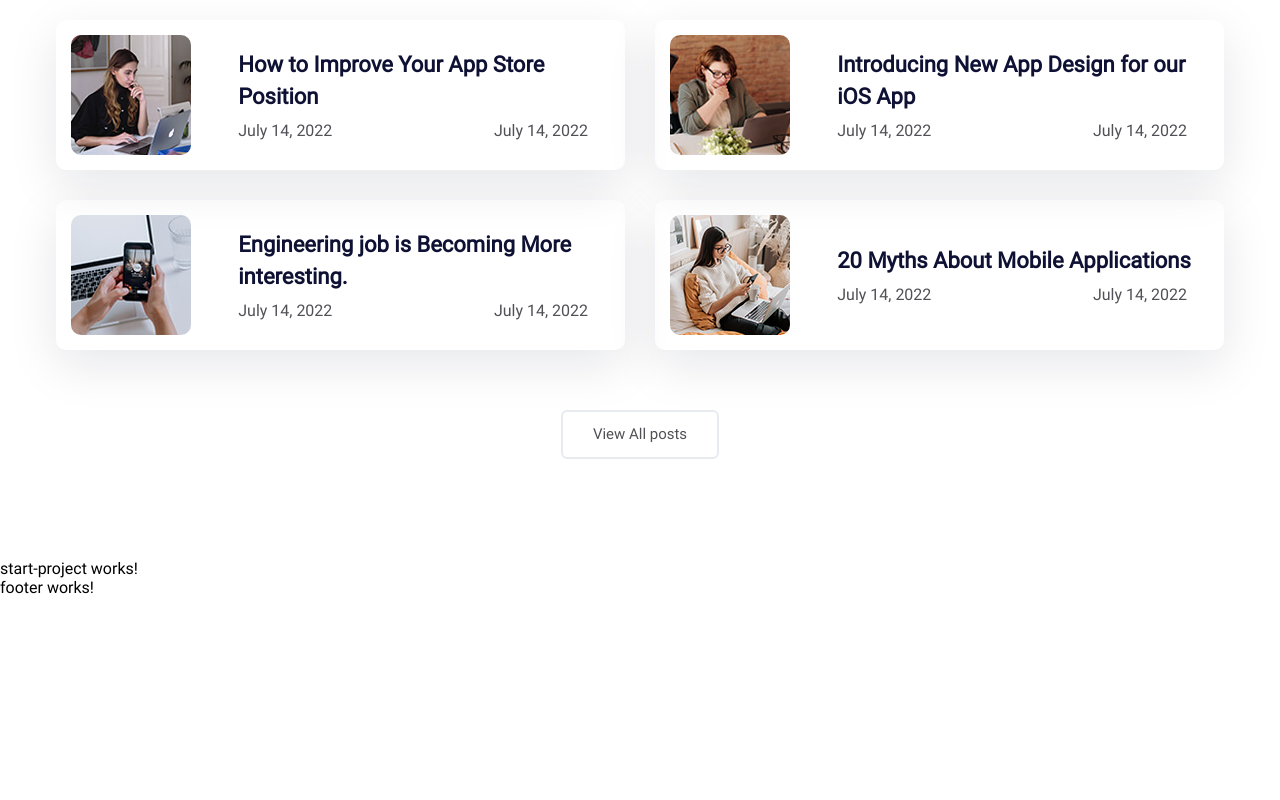
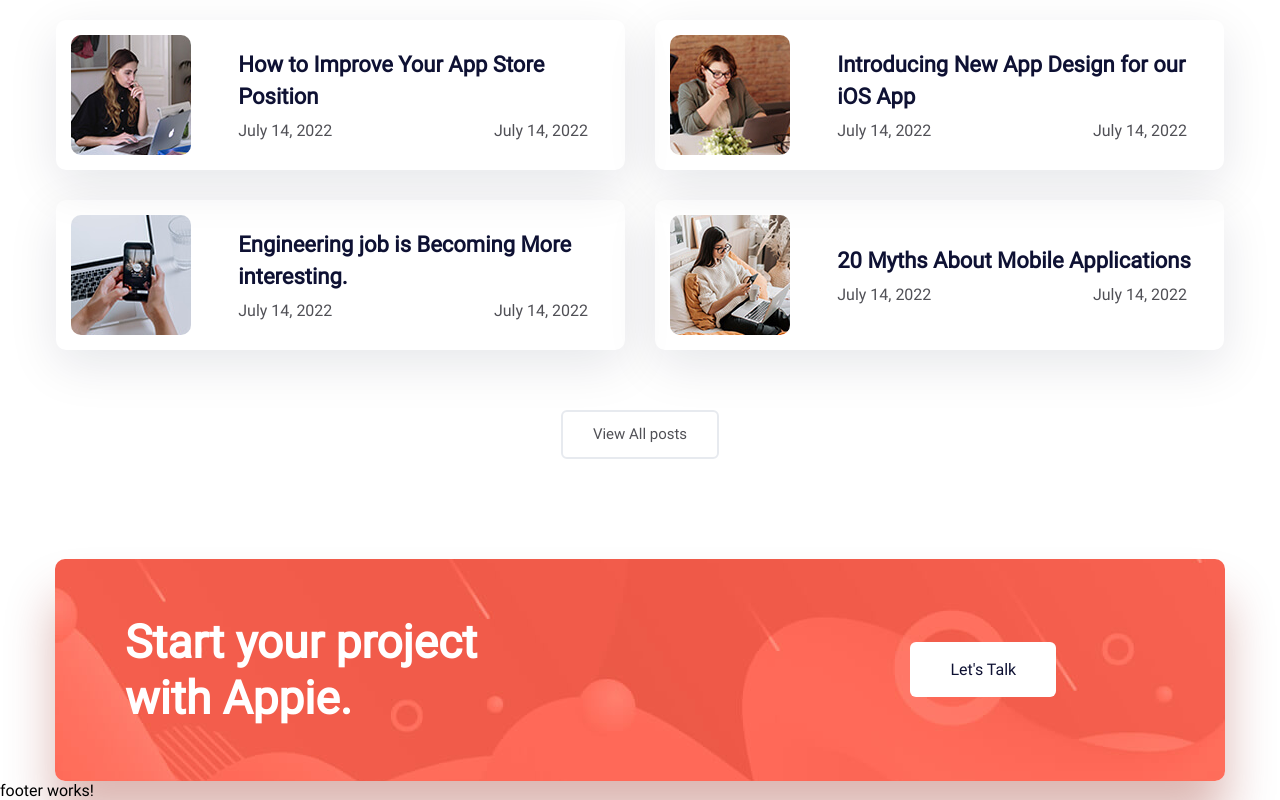
Before and after one commit to ShyraiDan/Appie-Angular, an Angular app: page / in a window 1280 px wide. Shown: the part 4438-5238 px from the top of the page. Before the commit the page ends 5035 px from the top, so only its background shows below. Built offline with nearby package versions, Linux system fonts and the light colour scheme.

Commit message:
add template and styles for start-project component

```diff
--- a/src/app/main/advantages/advantages-desc/advantages-desc.component.ts
+++ b/src/app/main/advantages/advantages-desc/advantages-desc.component.ts
@@ -10,7 +10,5 @@ export class AdvantagesDescComponent implements OnInit {
 
   constructor() {}
 
-  ngOnInit(): void {
-    console.log(this.advItem);
-  }
+  ngOnInit(): void {}
 }
--- a/src/app/main/start-project/start-project.component.css
+++ b/src/app/main/start-project/start-project.component.css
@@ -0,0 +1,86 @@
+.part13 {
+  padding-left: 1rem;
+  padding-right: 1rem;
+}
+.container13 {
+  background: url(../../../assets/i/project-bg-2.jpg);
+  background-size: cover;
+  background-position: center;
+  background-repeat: no-repeat;
+  box-shadow: 0px 40px 50px 0px rgba(138, 16, 0, 0.3);
+  padding: 55px 55px;
+  border-radius: 10px;
+}
+.container13__title {
+  text-align: center;
+  font-size: 2.33rem;
+  line-height: 46px;
+  color: #ffffff;
+}
+.container13__link {
+  display: inline-block;
+  text-decoration: none;
+  line-height: 55px;
+  padding: 0 40px;
+  color: #0e1133;
+  font-weight: 500;
+  background: #ffffff;
+  border-radius: 6px;
+  transition: all 0.4s ease-out 0s;
+}
+.container13-inner {
+  margin-bottom: 30px;
+}
+.link-container {
+  display: flex;
+  justify-content: center;
+  margin-top: 60px;
+}
+.link-container_zero {
+  margin: 0;
+}
+
+@media screen and (min-width: 576px) {
+  .container13 {
+    margin: 0 auto;
+    max-width: 370px;
+    padding: 55px 70px;
+  }
+  .link-container {
+    justify-content: left;
+  }
+  .link-container_center {
+    justify-content: center;
+  }
+}
+@media screen and (min-width: 768px) {
+  .container13 {
+    max-width: 550px;
+    display: grid;
+    grid-template-columns: 2fr 1fr;
+    align-items: center;
+  }
+  .container13-inner {
+    margin-bottom: 0;
+  }
+}
+@media screen and (min-width: 992px) {
+  .container13 {
+    max-width: 790px;
+  }
+  .container13__title {
+    text-align: left;
+    font-size: 46px;
+    line-height: 56px;
+  }
+  .container13__link:hover {
+    background-color: #fff;
+    color: #2b70fa;
+    border-color: #2b70fa;
+  }
+}
+@media screen and (min-width: 1200px) {
+  .container13 {
+    max-width: 1030px;
+  }
+}
--- a/src/app/main/start-project/start-project.component.html
+++ b/src/app/main/start-project/start-project.component.html
@@ -1 +1,15 @@
-<p>start-project works!</p>
+<div class="part13">
+  <div class="pp">
+    <div class="container13">
+      <div class="container13-inner">
+        <h3 class="container13__title">Start your project</h3>
+        <h3 class="container13__title">with Appie.</h3>
+      </div>
+      <div
+        class="link-container link-container_zero link-container_center link-container_mid"
+      >
+        <a href="#" class="container13__link"> Let's Talk </a>
+      </div>
+    </div>
+  </div>
+</div>
--- a/src/app/main/start-project/start-project.component.ts
+++ b/src/app/main/start-project/start-project.component.ts
@@ -3,13 +3,10 @@ import { Component, OnInit } from '@angular/core';
 @Component({
   selector: 'app-start-project',
   templateUrl: './start-project.component.html',
-  styleUrls: ['./start-project.component.css']
+  styleUrls: ['./start-project.component.css'],
 })
 export class StartProjectComponent implements OnInit {
+  constructor() {}
 
-  constructor() { }
-
-  ngOnInit(): void {
-  }
-
+  ngOnInit(): void {}
 }
```
